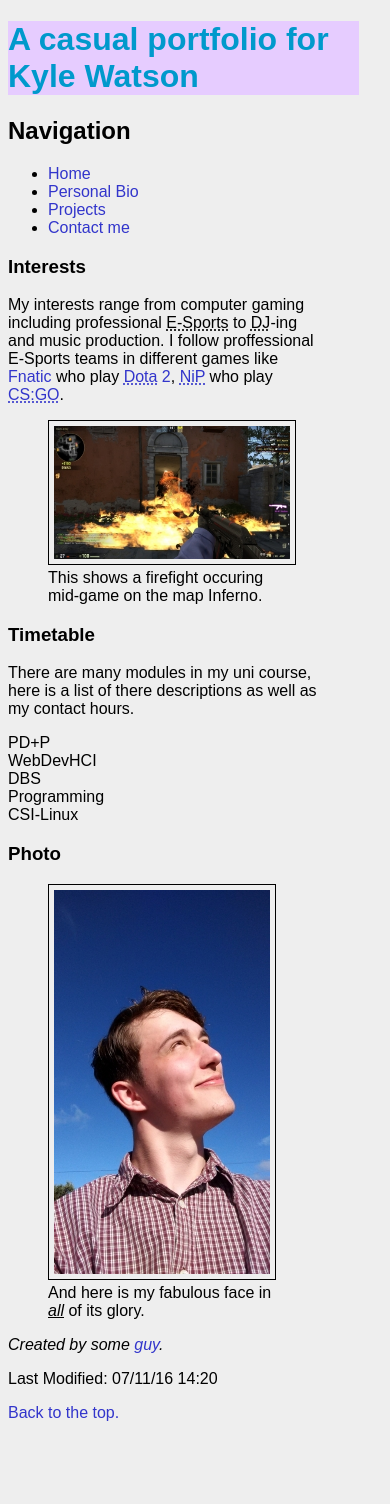
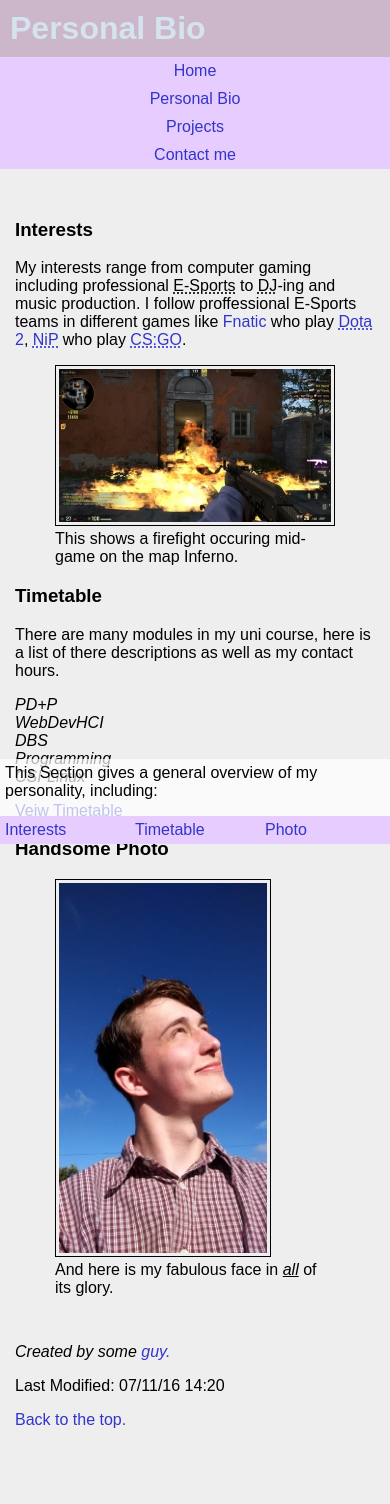
Before and after one commit to kylejwatson/kyles_portfolio, a PHP site: page /personal.html in a window 390 px wide. Before the commit the page ends 1421 px from the top, so only its background shows below. Run offline with PHP 8.4, Linux system fonts and the light colour scheme; some web fonts are replaced.

Commit message:
Added responsive css to personal

```diff
--- a/personal.html
+++ b/personal.html
@@ -8,34 +8,34 @@
 </head>
 <body>
 	<header id="branding">
-		<h1>A casual portfolio for Kyle Watson</h1>
+		<h1 class="row col-12">Personal Bio</h1>
 		<nav id="navigation">
 			<h2> Navigation </h2>
-			<ul>
-				<li><a href="index.html"> Home </a></li>
-				<li><a href="personal.html"> Personal Bio </a></li>
-				<li class="title-nested"> <a> Projects </a>
-					<ol>
-						<li class="nested-item"><a href="projects/project1/proj1.html"> <abbr title="Universal Serial Bus">USB</abbr> Backup </a></li>
-						<li class="nested-item"><a href="projects/project2/proj2.html"> <abbr title="Grand Theft Auto">GTA</abbr> Graphics Fix </a></li>
-						<li class="nested-item"> More Coming Soon! </li>
-					</ol>
+			<ul class="row">
+				<li class="col-3"><a href="index.html"> Home </a></li>
+				<li class="col-3"><a href="personal.html"> Personal Bio </a></li>
+				<li class="title-nested col-3"> <a> Projects </a>
+					<ul class="nested-list">
+						<li><a href="projects/project1/proj1.html"> <abbr title="Universal Serial Bus">USB</abbr> Backup </a></li>
+						<li><a href="projects/project2/proj2.html"> <abbr title="Grand Theft Auto">GTA</abbr> Graphics Fix </a></li>
+						<li><a> More Coming Soon! </a></li>
+					</ul>
 				</li>
-				<li><a href="contact.html"> Contact me </a></li>
+				<li class="col-3"><a href="contact.html"> Contact me </a></li>
 			</ul>
 		</nav>
 	</header>
-	<main>
-		<!-- Content starts here -->
 	<aside>
 		<h2> Personal Overview</h2>
 		<p> This Section gives a general overview of my personality, including:</p>
 		<ul>
 			<li><a href="#interests">Interests</a></li>
 			<li><a href="#timetable">Timetable</a></li>
-				<li><a href="#photo">Handsome Photo</a></li>
+			<li><a href="#photo">Photo</a></li>
 		</ul>
 	</aside>
+	<main>
+		<!-- Content starts here -->
 		<section id="interests">
 			<h3> Interests </h3>
 			<p>
@@ -68,7 +68,10 @@
 				<dt>CSI-Linux</dt>
 				<dd>Computer System Internals and Linux is a module split into learning about the fundamentals of computers such as there hardware and binary manipulation, as well as a section on learning how to use the <abbr title="Command Line Interface">CLI</abbr> of Linux Distros correctly and efficiently.</dd>
 			</dl>
-			<table>
+			<p id="table-popup">
+				<a href="table-popup.html" target="_blank">Veiw Timetable</a>
+			</p>
+			<table class="primary">
 				<thead>
 					<tr>
 						<th> Days </th>
@@ -146,7 +149,7 @@
 			</table>
 		</section>
 		<section id="photo">
-			<h3> Photo </h3>
+			<h3> Handsome Photo </h3>
 			<figure>
 				<img src="images/selfie-s.jpg" height="384" width="216" alt="A selfie of my face." />
 				<figcaption>
@@ -158,7 +161,7 @@
 	</main>
 	<footer id="contact">
 		<address>
-			Created by some <a href="mailto:k.j.watson1@edu.salford.ac.uk">guy</a>.
+			Created by some <a href="mailto:k.j.watson1@edu.salford.ac.uk">guy.</a>
 		</address>
 		<p>Last Modified: 07/11/16 14:20</p>
 		<nav id="bottom-nav">
--- a/style.css
+++ b/style.css
@@ -1,37 +1,100 @@
-body {
-	font-family: Arial;
-	background-color: #EEEEEE;
-	width:90%;
+@font-face {
+	font-family: 'Quicksand';
+	src: url('fonts/Quicksand_Book.otf');
 }
 
-#branding {
-	width: 100%;
+* {
+	box-sizing: border-box;
+}
+
+body {
+	font-family: Quicksand, Arial, Helvetica, sans-serif;
+	font-size:100%;
+	background-color: #EEEEEE;
+	width:100%;
+	margin: 0;
+	/*text-transform: lowercase;*/
+}
+
+[class*="col-"] {
+	float: left;
+	padding: 10px;
+}
+
+.col-1 {width: 8.33%;}
+.col-2 {width: 16.66%;}
+.col-3 {width: 25%;}
+.col-4 {width: 33.33%;}
+.col-5 {width: 41.66%;}
+.col-6 {width: 50%;}
+.col-7 {width: 58.33%;}
+.col-8 {width: 66.66%;}
+.col-9 {width: 75%;}
+.col-10 {width: 83.33%;}
+.col-11 {width: 91.66%;}
+.col-12 {width: 100%;}
+
+.row::after {
+	content: "";
+	clear: both;
+	display: block;
+}
+
+header{
+	overflow:auto;
 }
 
 h1 {
-	background-color: #E6CCFF;
-	color: #0099CC;
-	width: 100%;
+	margin:0;
+	background-color: #cbb6ca;
+	color: #d4e3ee;
 }
 
-main {
-	width:90%;
+#navigation > h2 {
+	display:none;
 }
 
-p{
-	width:100%;
+#navigation > ul > li {
+	list-style-type: none;
+	text-align: center;
+	padding: 0;
 }
 
-section{
-	width:100%;
+ul{
+	list-style: inside;
+	padding:0;
 }
 
-li.nested-item {
+.nested-list > li {
 	display: none;
 }
-li.title-nested:hover li.nested-item{
-	display:list-item;
+
+.title-nested:hover .nested-list > li{
+	display: list-item;
+	list-style-type: decimal-leading-zero;
 }
+
+@keyframes a-hover{
+	0% {background-color:#E6CCFF;}
+	100% {background-color: #cbb6ca;}
+}
+
+li > a {
+	display:block;
+	padding:5px;
+	background-color: #E6CCFF;
+}
+
+li > a:hover {
+	animation-name: a-hover;
+	animation-duration: 0.5s;
+	background-color: #cbb6ca;
+}
+
+main{
+	padding: 15px;
+}
+
 a {
 	color: #3235CB;
 	text-decoration: none;
@@ -43,10 +106,6 @@ a:visited {
 a:hover {
 	text-decoration: underline;
 }
-table{
-	width:100%;
-	overflow: hidden;
-}
 table, td {
 	border: 1px solid #000000;
 }
@@ -57,7 +116,6 @@ aside {
 	position:fixed;
 	right: 50px;
 	bottom: 50px;
-	display:none;
 }
 pre{
 	max-height: 300px;
@@ -66,13 +124,17 @@ pre{
 	border: 1px solid #000000;
 }
 img {
-	padding: 5px;
+	padding: 1%;
 	border: 1px solid #000000;
 	max-width: 100%;
 	height: auto;
 }
 dd{
 	display:none;
+}
+
+dt{
+	font-style: italic;
 }
 
 dt:hover + dd{
@@ -86,11 +148,57 @@ strong {
 	text-decoration: underline;
 }
 
-@media only screen and (max-width: 768px){
-	table{
+#table-popup{
+	display:none;
+}
+
+footer{
+	padding:15px;
+}
+
+footer > * , footer > * > *{
+	display:inline;
+	margin-right: 3%;
+}
+
+@media only screen and (max-width: 1015px){
+	table.primary{
 		display:none;
 	}
-	#timetable:hover table{
-		display:table;
+	#table-popup{
+		display:block;
+	}
+	aside{
+		width:100%;
+		position: fixed;
+		bottom:0;
+		left: 0;
+		right: 0;
+		height:auto;
+		padding:0;
+	}
+	aside > ul > li{
+		display:inline;
+		width: 33.33%;
+		float: left;
+	}
+	aside > h2{
+		display:none;
+	}
+	aside > p{
+		margin:5px;
+	}
+
+	footer{
+		margin-bottom:60px;
 	}
 }
+
+@media only screen and (max-width: 768px){
+	[class*="col-"] {
+		width: 100%;
+	}
+	footer > * {
+		display:block;
+	}
+}
```
Lines whose indentation alone changed are shown as unchanged.
